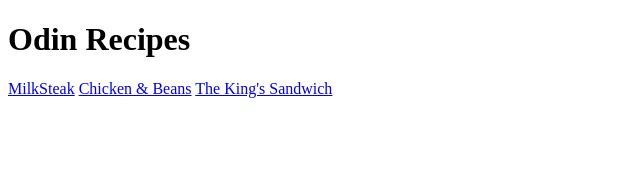
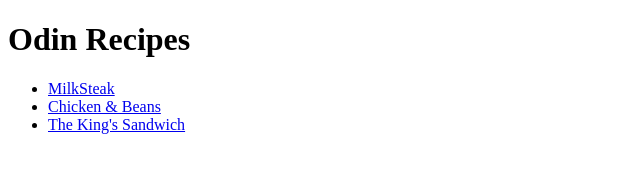
Before and after one commit to PPSIII/odin-recipes, a plain HTML site: page index.html in a window 1280 px wide. Shown: the whole page, without its empty margins (0-640 px from the left). Drawn offline with Linux system fonts and the light colour scheme.

Commit message:
Organized Table of Contents Landing Page

```diff
--- a/index.html
+++ b/index.html
@@ -9,9 +9,11 @@
 
 <body>
     <h1>Odin Recipes</h1>
-    <a href="./recipes/milksteak.html">MilkSteak</a>
-    <a href="./recipes/chickenbeans.html">Chicken & Beans</a>
-    <a href="./recipes/thekingssandwich.html">The King's Sandwich</a>
+    <ul>
+    <li><a href="./recipes/milksteak.html">MilkSteak</a></li>
+    <li><a href="./recipes/chickenbeans.html">Chicken & Beans</a></li>
+    <li><a href="./recipes/thekingssandwich.html">The King's Sandwich</a></li>
+    </ul>
 </body>
 
 </html>
```
